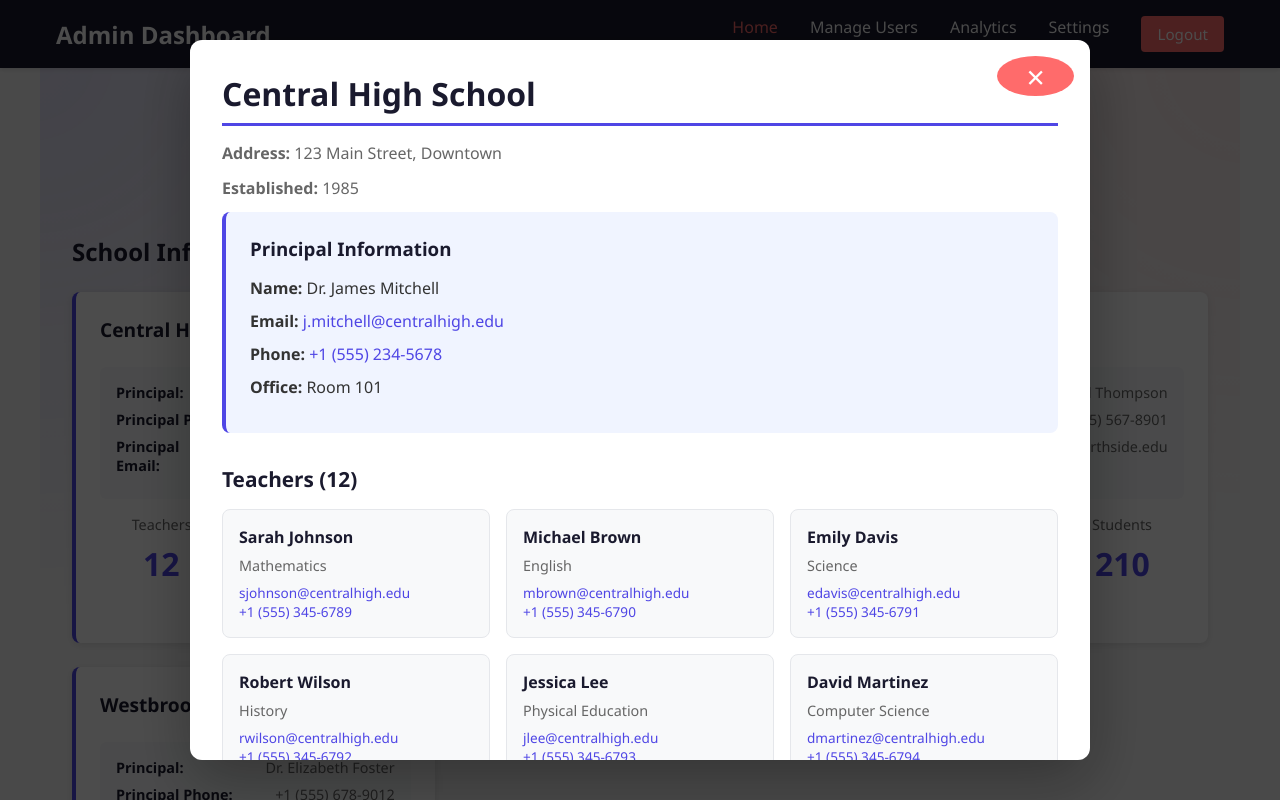
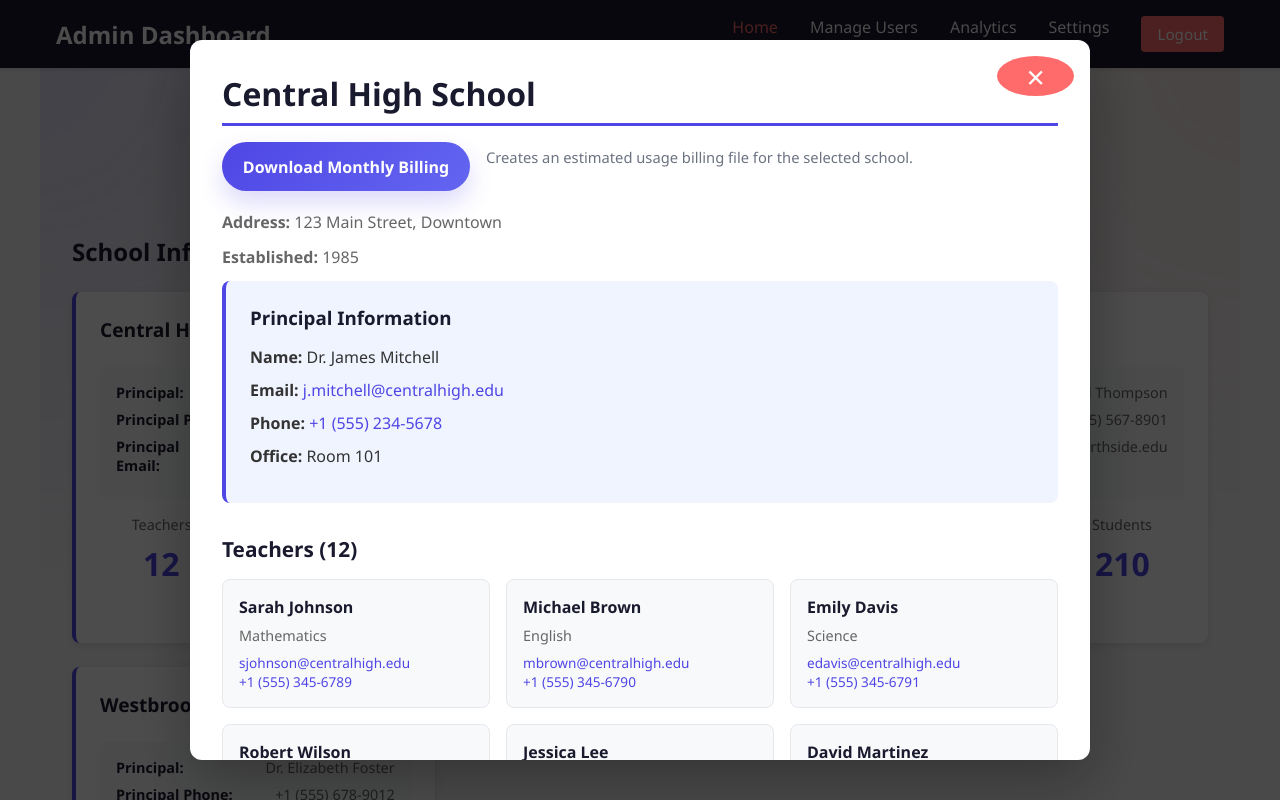
Before and after one commit to Lalindu0923/githubTester, a React (Vite) app in the folder adminDashboard/: page / in a window 1280 px wide. Both pictures are taken after a click on the element 253 px from the left and 467 px from the top of the page. Shown: the top 800 px of the page. Built offline with nearby package versions, Linux system fonts and the light colour scheme.

Commit message:
Add monthly billing download

```diff
--- a/adminDashboard/src/components/Dashboard.jsx
+++ b/adminDashboard/src/components/Dashboard.jsx
@@ -2,8 +2,59 @@ import '../styles/Dashboard.css'
 import { schoolsData } from '../data/schools'
 import { useState } from 'react'
 
+const BILLING_RATES = {
+  teacher: 18,
+  student: 6,
+}
+
+function formatBillingMonth(date = new Date()) {
+  return new Intl.DateTimeFormat('en-US', {
+    month: 'long',
+    year: 'numeric',
+  }).format(date)
+}
+
+function createBillingReport(school) {
+  const teacherCount = school.teachers.length
+  const studentCount = school.students.length
+  const teacherUsage = teacherCount * BILLING_RATES.teacher
+  const studentUsage = studentCount * BILLING_RATES.student
+  const totalUsage = teacherUsage + studentUsage
+  const monthLabel = formatBillingMonth()
+
+  return [
+    'School Monthly Billing Report',
+    `School Name: ${school.name}`,
+    `Billing Month: ${monthLabel}`,
+    `Teachers: ${teacherCount}`,
+    `Students: ${studentCount}`,
+    `Teacher Usage Charges: $${teacherUsage.toFixed(2)}`,
+    `Student Usage Charges: $${studentUsage.toFixed(2)}`,
+    `Estimated Total Due: $${totalUsage.toFixed(2)}`,
+    '',
+    'Usage Summary',
+    'Item,Count,Rate,Charge',
+    `Teachers,${teacherCount},$${BILLING_RATES.teacher.toFixed(2)},$${teacherUsage.toFixed(2)}`,
+    `Students,${studentCount},$${BILLING_RATES.student.toFixed(2)},$${studentUsage.toFixed(2)}`,
+  ].join('\n')
+}
+
 function Dashboard() {
   const [selectedSchool, setSelectedSchool] = useState(null)
+
+  const handleDownloadBilling = (school) => {
+    const report = createBillingReport(school)
+    const fileName = `${school.name.toLowerCase().replace(/[^a-z0-9]+/g, '-')}-monthly-billing.txt`
+    const blob = new Blob([report], { type: 'text/plain;charset=utf-8' })
+    const downloadUrl = URL.createObjectURL(blob)
+    const link = document.createElement('a')
+
+    link.href = downloadUrl
+    link.download = fileName
+    link.click()
+
+    URL.revokeObjectURL(downloadUrl)
+  }
 
   return (
     <div className="dashboard">
@@ -54,6 +105,12 @@ function Dashboard() {
           <div className="detail-container">
             <button className="close-btn" onClick={() => setSelectedSchool(null)}>×</button>
             <h2>{selectedSchool.name}</h2>
+            <div className="billing-actions">
+              <button className="billing-download-btn" onClick={() => handleDownloadBilling(selectedSchool)}>
+                Download Monthly Billing
+              </button>
+              <p className="billing-note">Creates an estimated usage billing file for the selected school.</p>
+            </div>
             <p className="address"><strong>Address:</strong> {selectedSchool.address}</p>
             <p className="established"><strong>Established:</strong> {selectedSchool.established}</p>
 
--- a/adminDashboard/src/styles/Dashboard.css
+++ b/adminDashboard/src/styles/Dashboard.css
@@ -248,6 +248,45 @@
   padding-bottom: 0.5rem;
 }
 
+.billing-actions {
+  display: flex;
+  align-items: flex-start;
+  gap: 1rem;
+  flex-wrap: wrap;
+  margin: 1rem 0 1.25rem;
+}
+
+.billing-download-btn {
+  background: linear-gradient(135deg, #4f46e5, #6366f1);
+  color: white;
+  border: none;
+  border-radius: 999px;
+  padding: 0.85rem 1.3rem;
+  font-weight: 600;
+  cursor: pointer;
+  box-shadow: 0 12px 24px rgba(79, 70, 229, 0.2);
+  transition: transform 0.2s ease, box-shadow 0.2s ease, filter 0.2s ease;
+}
+
+.billing-download-btn:hover {
+  transform: translateY(-2px);
+  box-shadow: 0 16px 28px rgba(79, 70, 229, 0.26);
+  filter: brightness(1.02);
+}
+
+.billing-download-btn:active {
+  transform: translateY(0);
+  box-shadow: 0 10px 20px rgba(79, 70, 229, 0.18);
+}
+
+.billing-note {
+  margin: 0.3rem 0 0;
+  color: #6b7280;
+  font-size: 0.92rem;
+  line-height: 1.4;
+  max-width: 28rem;
+}
+
 .address,
 .established {
   color: #666;
@@ -353,6 +392,15 @@
 
   .detail-container h2 {
     font-size: 1.5rem;
+  }
+
+  .billing-actions {
+    flex-direction: column;
+    gap: 0.65rem;
+  }
+
+  .billing-download-btn {
+    width: 100%;
   }
 
   .people-list {
```
